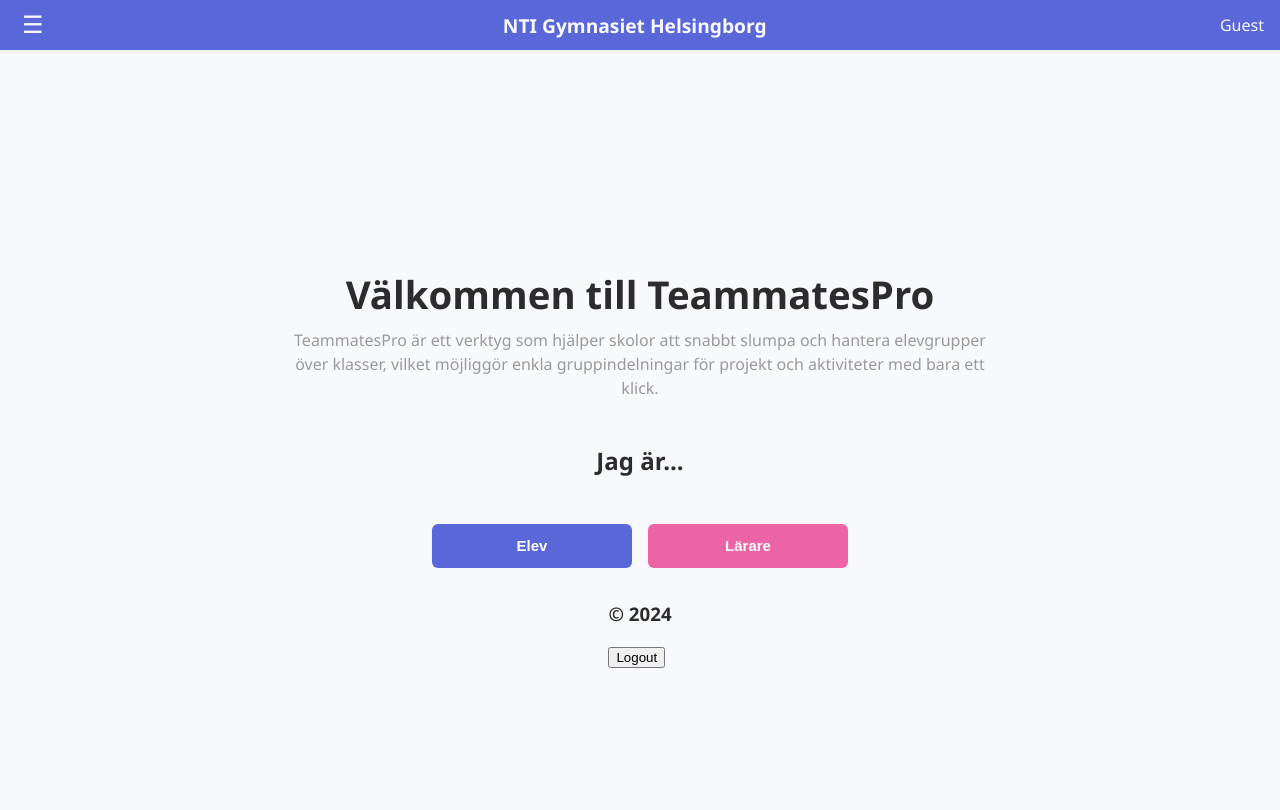
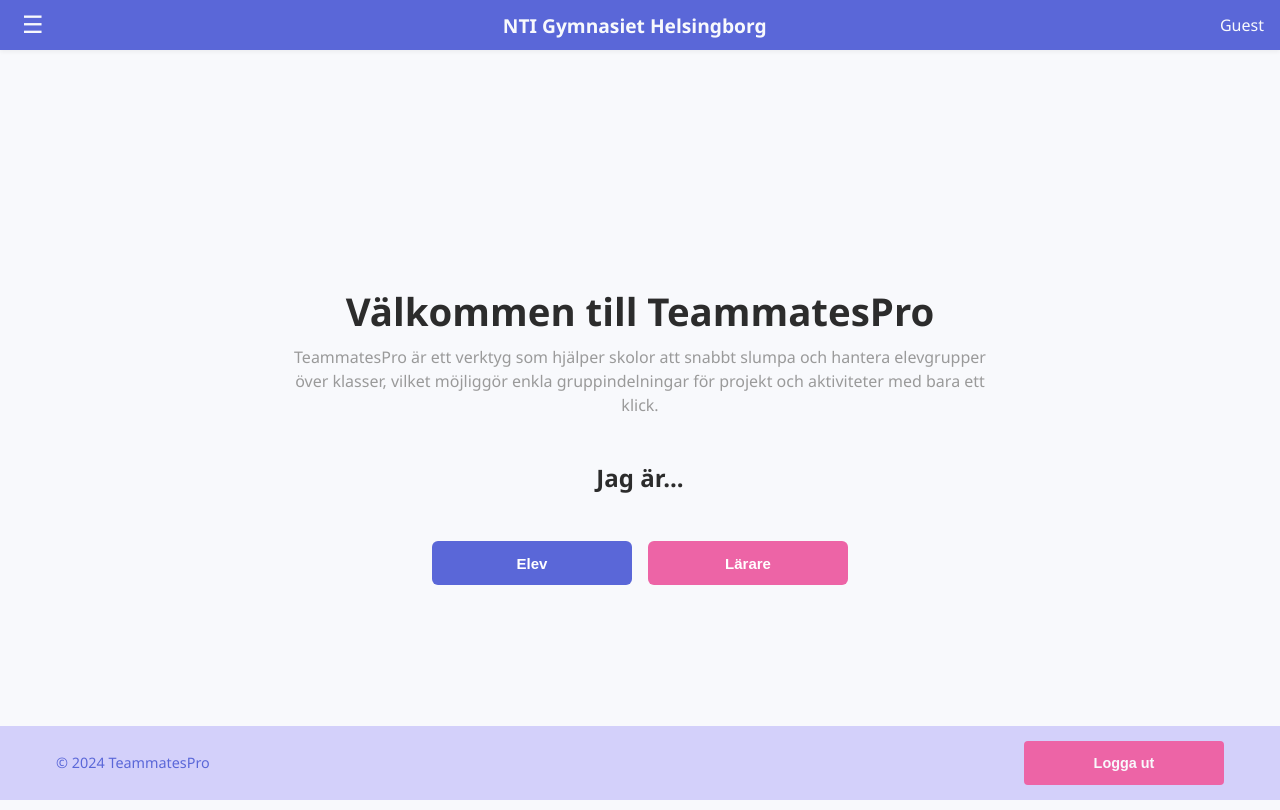
Before and after one commit to KirillPuljavin/TeammatesPRO, a Next.js app: page / in a window 1280 px wide. Built offline with nearby package versions, Linux system fonts and the light colour scheme; no server answers.

Commit message:
Add footer component with styling; implement logout functionality and update layout

```diff
--- a/src/app/styles/global.scss
+++ b/src/app/styles/global.scss
@@ -5,7 +5,7 @@
   --background: #f8f9fc;
   --foreground: #2c2c2c;
   --primary: #5a67d8;
-  --primary-light: #7b8c7fc;
+  --primary-light: #d3d0fa;
   --secondary: #ed64a6;
   --accent-green: #38a169;
   --neutral: #9a9a9a;
@@ -27,6 +27,7 @@
   padding-top: 50px;
   min-height: 95vh !important;
   width: 100%;
+  height: calc(100% - 100px);
   display: flex;
   flex-direction: column;
   justify-content: center;
@@ -110,6 +111,67 @@
       font-size: 1rem;
       color: var(--background);
       cursor: pointer;
+    }
+  }
+}
+
+.footer {
+  position: fixed;
+  bottom: 0;
+  left: 0;
+  width: 100%;
+  margin-top: 20px;
+  background-color: var(--primary-light);
+
+  p,
+  a {
+    color: var(--primary);
+  }
+
+  .footer-container {
+    max-width: 1200px;
+    margin: 0 auto;
+    padding: 0 1rem;
+    display: flex;
+    justify-content: space-between;
+    align-items: center;
+  }
+
+  .footer-left {
+    p {
+      margin: 0;
+      font-size: 0.9rem;
+    }
+  }
+
+  .footer-center {
+    display: flex;
+    gap: 1.5rem;
+
+    a {
+      text-decoration: none;
+      font-size: 0.9rem;
+      transition: var(--transition);
+      &:hover {
+        text-decoration: underline;
+      }
+    }
+  }
+
+  .footer-right {
+    button {
+      background-color: var(--secondary);
+      color: var(--background);
+      border: none;
+      padding: 0.5rem 1rem;
+      border-radius: 4px;
+      font-size: 0.9rem;
+      cursor: pointer;
+      transition: var(--transition);
+
+      &:hover {
+        background-color: var(--primary-light);
+      }
     }
   }
 }
--- a/src/components/Footer.jsx
+++ b/src/components/Footer.jsx
@@ -1,11 +1,13 @@
 "use client";
+import React from "react";
 import { useRouter } from "next/navigation";
 
 const Footer = () => {
+  const router = useRouter();
+
   const handleLogout = async () => {
     try {
       const res = await fetch("/api/auth/logout", { method: "POST" });
-
       if (res.ok) {
         const data = await res.json();
         console.log("Logout successful:", data);
@@ -20,10 +22,21 @@
   };
 
   return (
-    <div className="footer">
-      <h3>© 2024</h3>
-      <button onClick={handleLogout}>Logout</button>
-    </div>
+    <footer className="footer">
+      <div className="footer-container">
+        <div className="footer-left">
+          <p>© 2024 TeammatesPro</p>
+        </div>
+
+        <div className="footer-center"></div>
+
+        <div className="footer-right">
+          <button onClick={handleLogout} className="button">
+            Logga ut
+          </button>
+        </div>
+      </div>
+    </footer>
   );
 };
 
```
